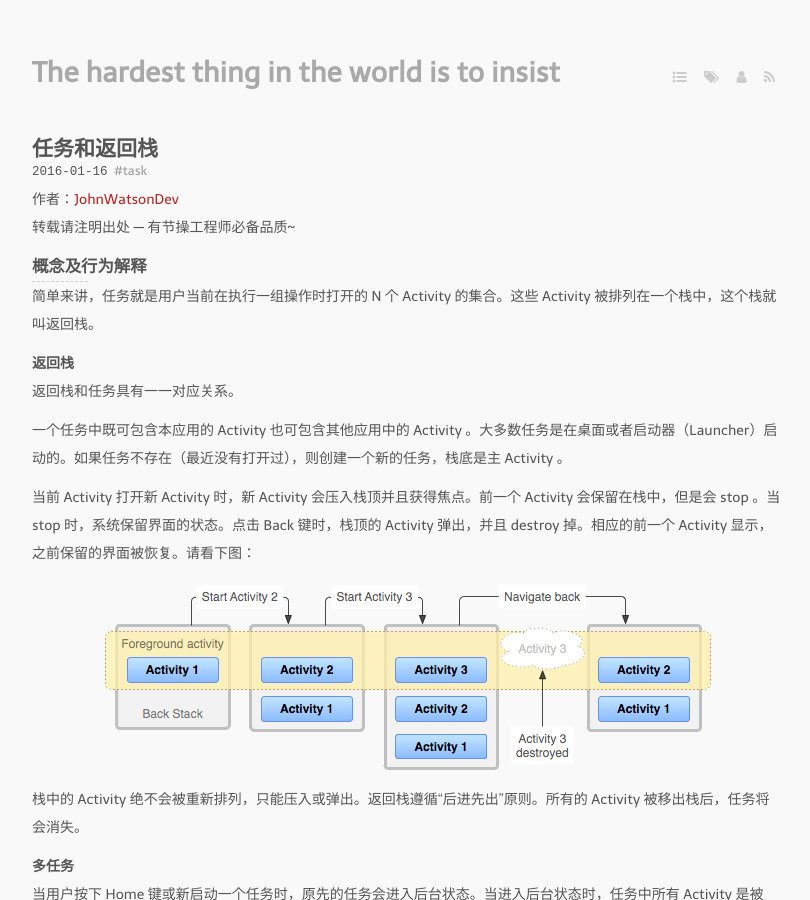
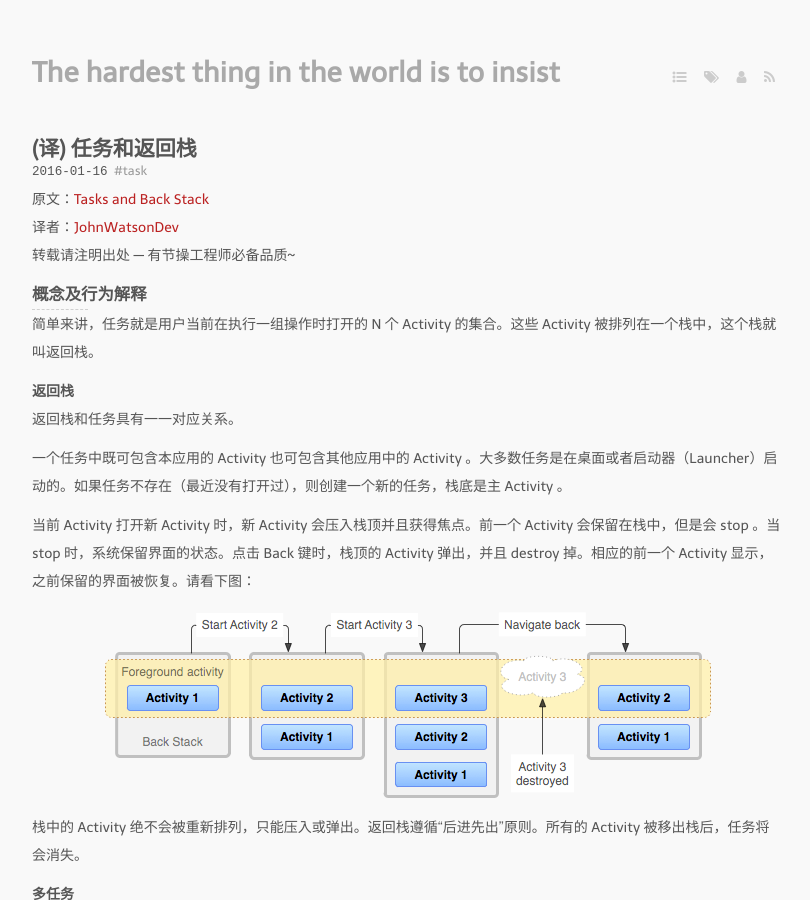
Before and after one commit to johnwatsondev/johnwatsondev.github.io, a Jekyll site: the page built from _posts/2016-01-16-task-and-back-stack.md, in a window 1280 px wide and 900 px high. Shown: the whole window, without its empty margins (233-1043 px from the left). Built offline with Jekyll 4.4.1, drawn with Linux system fonts in a browser that asks for light colours; nearby versions of some CDN libraries; some web fonts are replaced; comment, search, counter and statistics services are not loaded.

Commit message:
update post

```diff
--- a/_posts/2016-01-16-task-and-back-stack.md
+++ b/_posts/2016-01-16-task-and-back-stack.md
@@ -1,5 +1,5 @@
 ---
-title: 任务和返回栈
+title: (译) 任务和返回栈
 layout: post
 guid: urn:uuid:5bb78698-6bd9-42ff-8b6a-43be0ea8a86e
 comments: true
@@ -7,7 +7,8 @@ tags:
   - task
 ---
 
-作者：[JohnWatsonDev](http://johnwatsondev.com)
+原文：[Tasks and Back Stack](http://developer.android.com/guide/components/tasks-and-back-stack.html)
+译者：[JohnWatsonDev](http://johnwatsondev.com)
 转载请注明出处 --- 有节操工程师必备品质~
 
 ### 概念及行为解释
```
